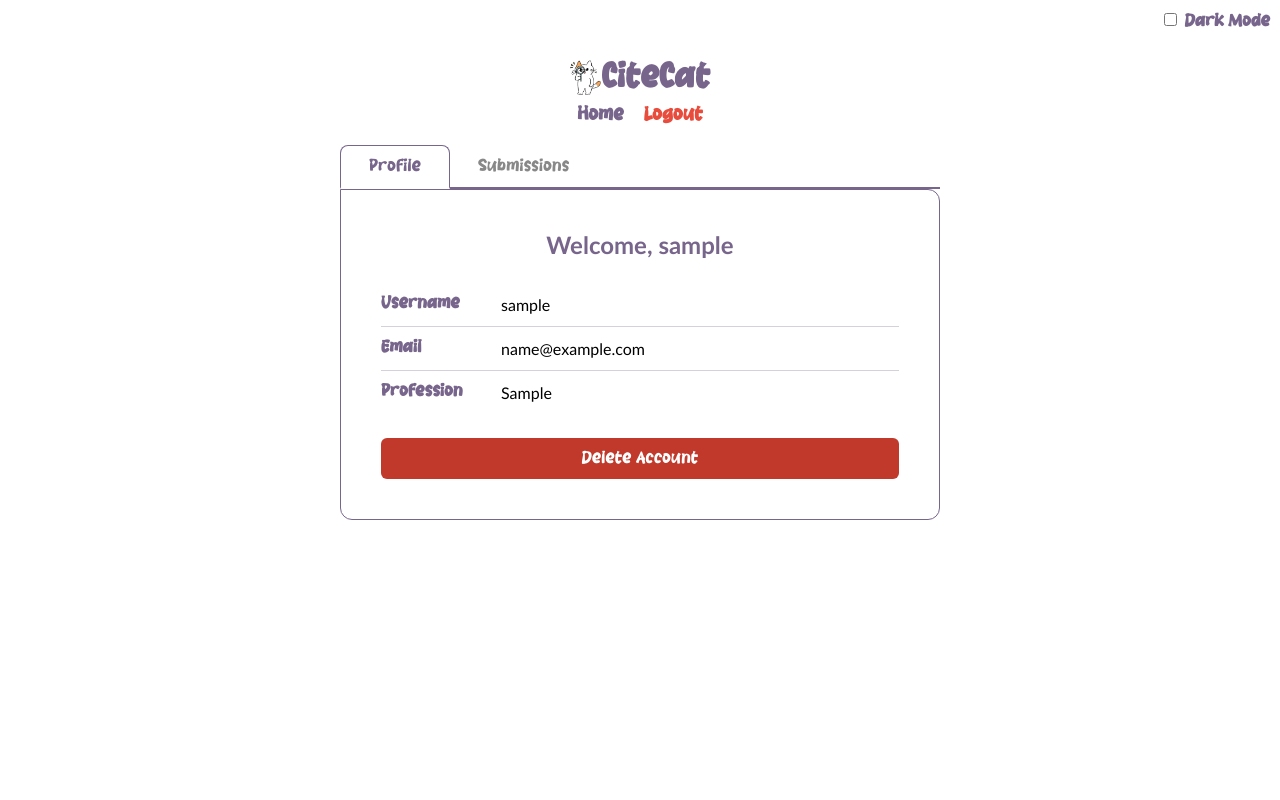
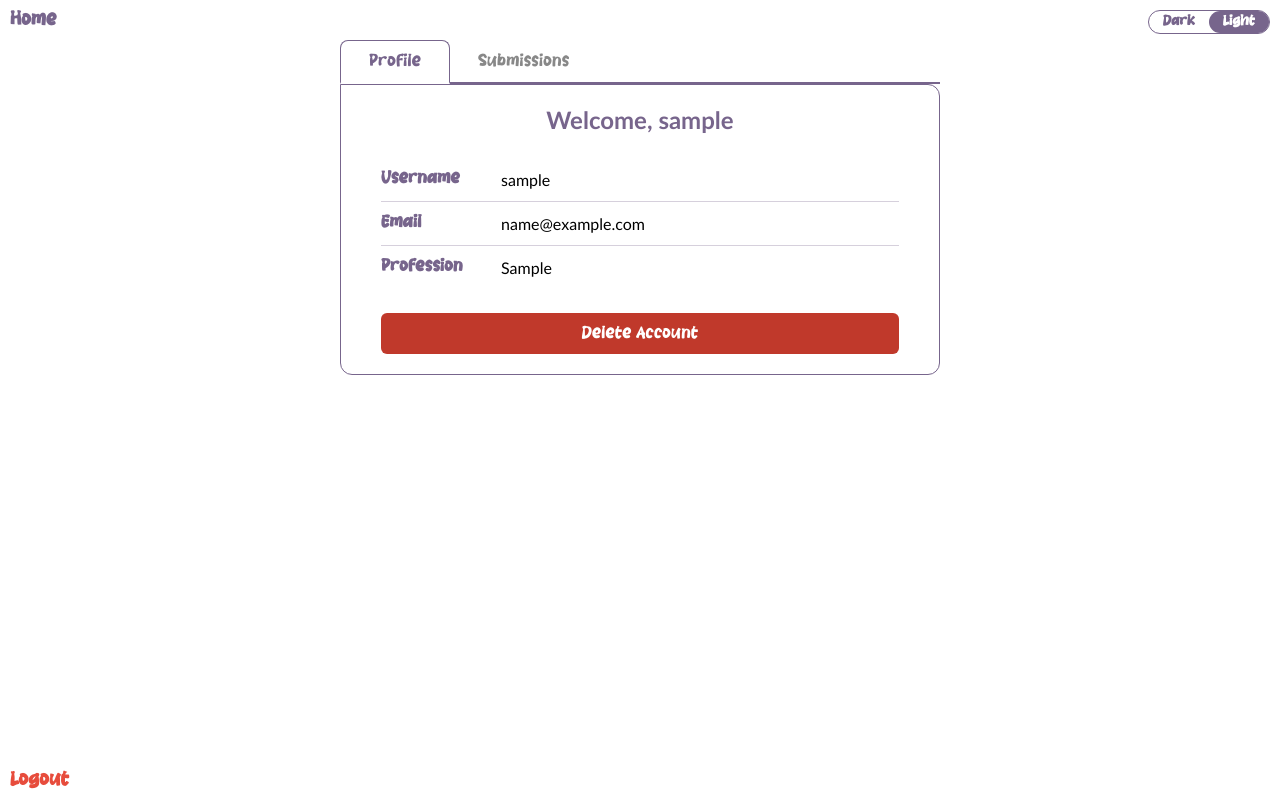
Before and after one commit to zzzastro/pds, a Django app: page /profile/ in a window 1280 px wide. Run offline with Django 5.2, Linux system fonts and the light colour scheme; a user stored in the database is signed in; tables that the repository leaves empty hold one stand-in row (values such as "Sample post"); parts of the project's set-up code (start-up, migrations or seed data) failed here and were passed over.

Commit message:
feat: enhance user profile and home page layout with sticky elements and improved navigation

```diff
--- a/apps/accounts/templates/accounts/userprofile.html
+++ b/apps/accounts/templates/accounts/userprofile.html
@@ -11,14 +11,14 @@
         body {
             font-family: Arial, sans-serif;
             margin: 0;
-            padding: 0;
+            padding: 0 0 80px 0;
         }
         .profile-container {
             display: flex;
             flex-direction: column;
             align-items: center;
             justify-content: center;
-            padding-top: 5vh;
+            padding: 5vh 0 12vh 0;
         }
         .tabs {
             display: flex;
@@ -26,6 +26,13 @@
             margin-bottom: 0;
             border-bottom: 2px solid #77658c;
             width: 600px;
+            position: sticky;
+            top: 0;
+            z-index: 10;
+            background: #121212;
+        }
+        .light-mode .tabs {
+            background: rgba(255, 255, 255, 0.764);
         }
         .tab-btn {
             padding: 12px 28px;
@@ -61,7 +68,7 @@
         }
         .profile-box, .submissions-box {
             background: #1E1E1E;
-            padding: 40px;
+            padding: 20px 40px;
             border-radius: 0 12px 12px 12px;
             border: 1px solid #77658c;
             border-top: none;
@@ -138,29 +170,6 @@
             color: #27ae60;
             font-weight: bold;
         }
-        .nav-links {
-            display: flex;
-            justify-content: center;
-            gap: 20px;
-            margin-bottom: 20px;
-        }
-        .nav-links a {
-            font-family: 'Kucing', Arial, sans-serif;
-            font-weight: bold;
-            font-size: 18px;
-            color: #77658c;
-            text-decoration: none;
-            transition: color 0.3s ease;
-        }
-        .nav-links a:hover {
-            color: #9b7ebd;
-        }
-        .light-mode .nav-links a {
-            color: #77658c;
-        }
-        .dark-mode .nav-links a {
-            color: #ffffff;
-        }
         .delete-btn {
             display: block;
             width: 100%;
@@ -178,14 +187,27 @@
         .delete-btn:hover {
             background: #e74c3c;
         }
-        label[for="theme-toggle"] {
-            position: absolute;
+        .theme-segment {
+            position: fixed;
             top: 10px;
             right: 10px;
+        }
+        .home-link {
+            position: fixed;
+            top: 10px;
+            left: 10px;
             font-family: 'Kucing', Arial, sans-serif;
             font-weight: bold;
+            font-size: 18px;
             color: #77658c;
-            font-size: 16px;
+            text-decoration: none;
+            transition: color 0.3s ease;
+        }
+        .home-link:hover {
+            color: #9b7ebd;
+        }
+        .dark-mode .home-link {
+            color: #ffffff;
         }
         .submissions-box a {
             color: #77658c;
@@ -219,23 +241,49 @@
             opacity: 0.5;
             cursor: not-allowed;
         }
+        .pagination {
+            display: flex;
+            align-items: center;
+            justify-content: center;
+            gap: 16px;
+            margin-top: 20px;
+        }
+        .pagination button {
+            background: transparent;
+            border: 1px solid #77658c;
+            color: #77658c;
+            padding: 6px 14px;
+            border-radius: 6px;
+            cursor: pointer;
+            font-size: 18px;
+            transition: .2s;
+        }
+        .pagination button:disabled {
+            opacity: 0.3;
+            cursor: not-allowed;
+        }
+        .pagination button:hover:not(:disabled) {
+            background: #77658c;
+            color: #fff;
+        }
+        .pagination span {
+            font-family: 'Kucing', Arial, sans-serif;
+            color: #77658c;
+            font-size: 14px;
+        }
     </style>
 </head>
 <body>
-    <label for="theme-toggle">
-        <input type="checkbox" id="theme-toggle" /> Dark Mode
-    </label>
+    <a href="{% url 'home' %}" class="home-link">Home</a>
+    <div class="theme-segment" id="theme-toggle">
+        <span data-mode="dark" class="active">Dark</span>
+        <span data-mode="light">Light</span>
+    </div>
+    <div style="position: fixed; bottom: 10px; left: 10px;">
+        <a href="#" id="logout-btn" class="logout-link" style="font-family:'Kucing',Arial,sans-serif;font-weight:bold;font-size:18px;text-decoration:none;">Logout</a>
+    </div>
 
     <div class="profile-container">
-        <div class="logo-container">
-            <img src="{% static 'images/cat_lens.png' %}" alt="CiteCat Logo" class="logo"/>
-            <h1 class="logo-title">CiteCat</h1>
-        </div>
-
-        <div class="nav-links">
-            <a href="{% url 'home' %}">Home</a>
-            <a href="#" id="logout-btn" class="logout-link">Logout</a>
-        </div>
 
         <div class="tabs">
             <button class="tab-btn {% if tab == 'profile' %}active{% endif %}" onclick="switchTab('profile')">Profile</button>
@@ -370,6 +428,35 @@
         document.getElementById('delete-modal').addEventListener('click', function(e) {
             if (e.target === this) closeDeleteModal();
         });
+
+        const PER_PAGE = 10;
+        const rows = document.querySelectorAll('#submissions-body tr');
+        const prevBtn = document.getElementById('prev-page');
+        const nextBtn = document.getElementById('next-page');
+        const pageInfo = document.getElementById('page-info');
+        let currentPage = 1;
+        const totalPages = Math.ceil(rows.length / PER_PAGE) || 1;
+
+        function showPage(page) {
+            currentPage = Math.max(1, Math.min(page, totalPages));
+            rows.forEach((row, i) => {
+                row.style.display = (i >= (currentPage-1)*PER_PAGE && i < currentPage*PER_PAGE) ? '' : 'none';
+            });
+            prevBtn.disabled = currentPage === 1;
+            nextBtn.disabled = currentPage === totalPages || totalPages === 0;
+            pageInfo.textContent = 'Page ' + currentPage + ' of ' + totalPages;
+        }
+
+        function changePage(delta) {
+            showPage(currentPage + delta);
+        }
+
+        if (rows.length > PER_PAGE) showPage(1);
+        else { prevBtn.disabled = true; nextBtn.disabled = true; }
+
+        document.getElementById('select-all').addEventListener('change', function() {
+            document.querySelectorAll('.sub-check').forEach(cb => cb.checked = this.checked);
+        });
     </script>
 </body>
 </html>
```
Also changed, not shown: other parts of apps/accounts/templates/accounts/userprofile.html (+38 -3 lines), apps/plagiarism/templates/plagiarism/home.html (+6 -4 lines).
